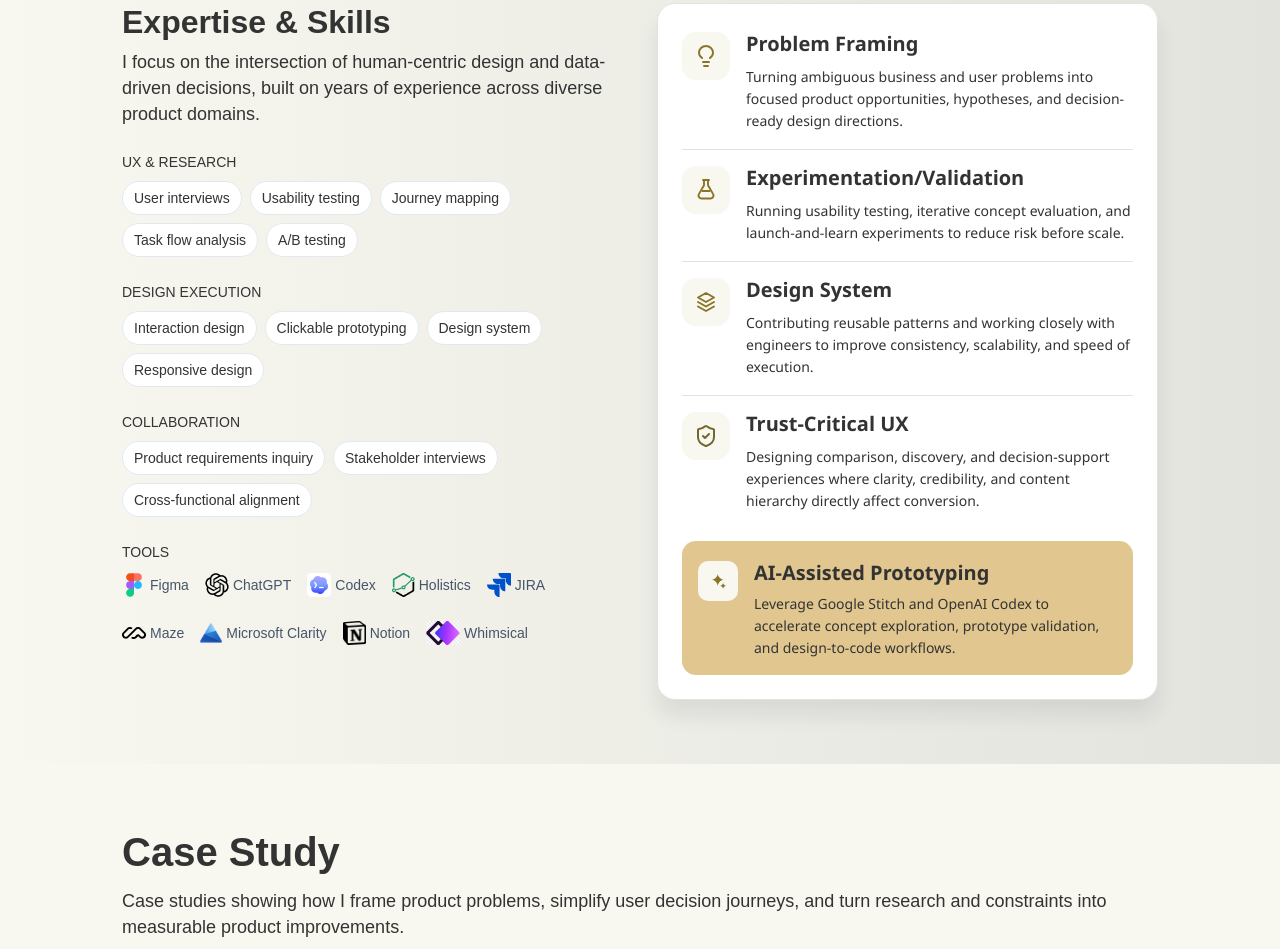
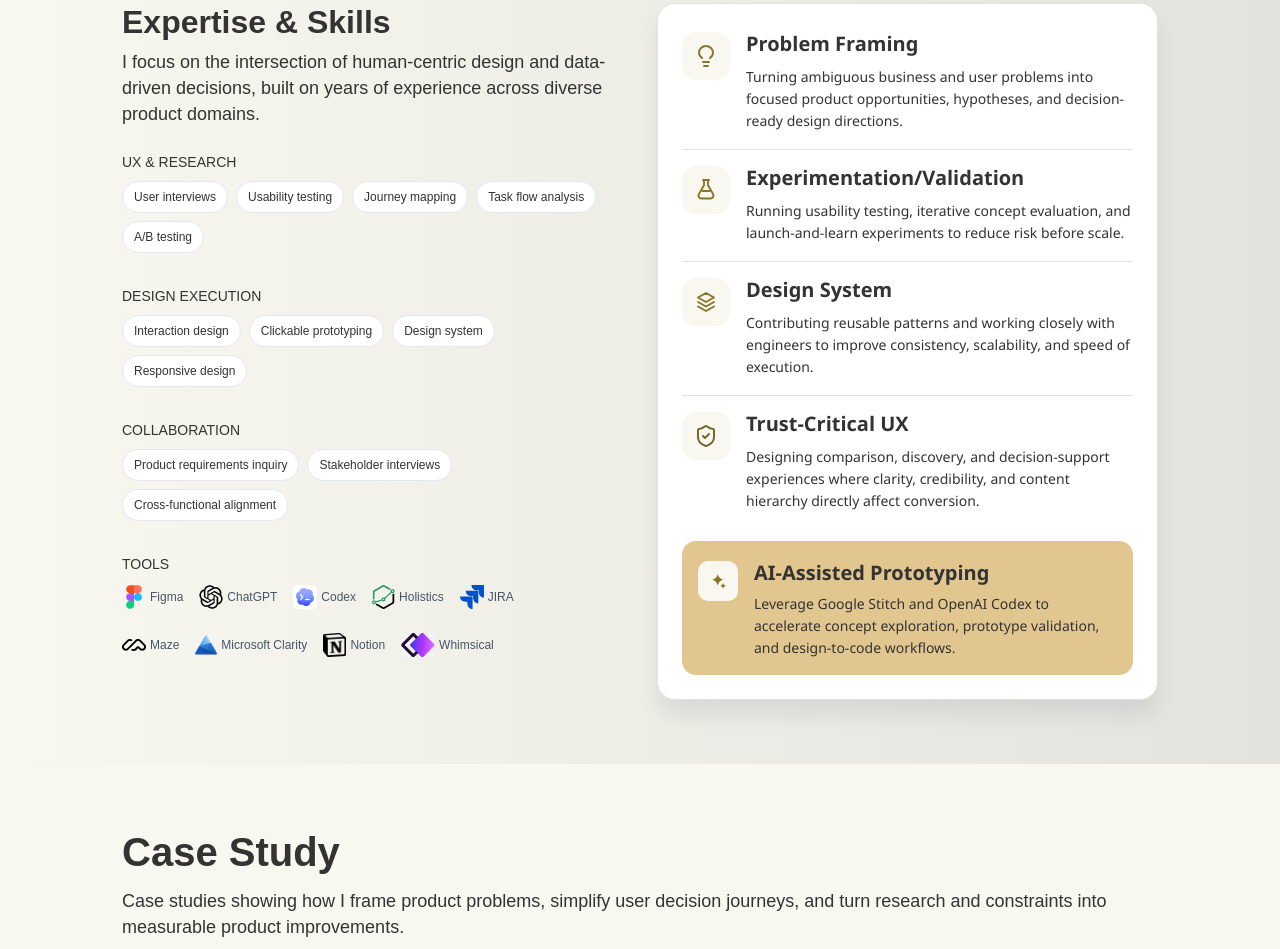
Before and after one commit to SeetST/Portfolio, a plain HTML site: page index.html in a window 1280 px wide. Shown: the part 1722-2671 px from the top of the page. Drawn offline with Linux system fonts and the light colour scheme; a web font is replaced by a local one.

Commit message:
Use footnote styling for homepage skills

```diff
--- a/styles/tokens.css
+++ b/styles/tokens.css
@@ -500,7 +500,7 @@
   margin-top: 24px;
   display: flex;
   flex-direction: column;
-  gap: 24px;
+  gap: var(--cs-space-32);
 }
 
 .home-skills__group {
@@ -531,9 +531,9 @@
   background: #ffffff;
   padding: 5px 11px;
   color: #333333;
-  font-size: 14px;
-  font-weight: 500;
-  line-height: 22px;
+  font-size: 12px;
+  font-weight: 400;
+  line-height: 18px;
   white-space: nowrap;
 }
 
@@ -558,9 +558,9 @@
 
 .home-skills__tool-label {
   color: #475569;
-  font-size: 14px;
-  font-weight: 500;
-  line-height: 22px;
+  font-size: 12px;
+  font-weight: 400;
+  line-height: 18px;
   white-space: nowrap;
 }
 
@@ -1057,7 +1057,7 @@
 
   .home-skills__groups {
     margin-top: 24px;
-    gap: 24px;
+    gap: var(--cs-space-32);
   }
 
   .home-skills__tool {
```
